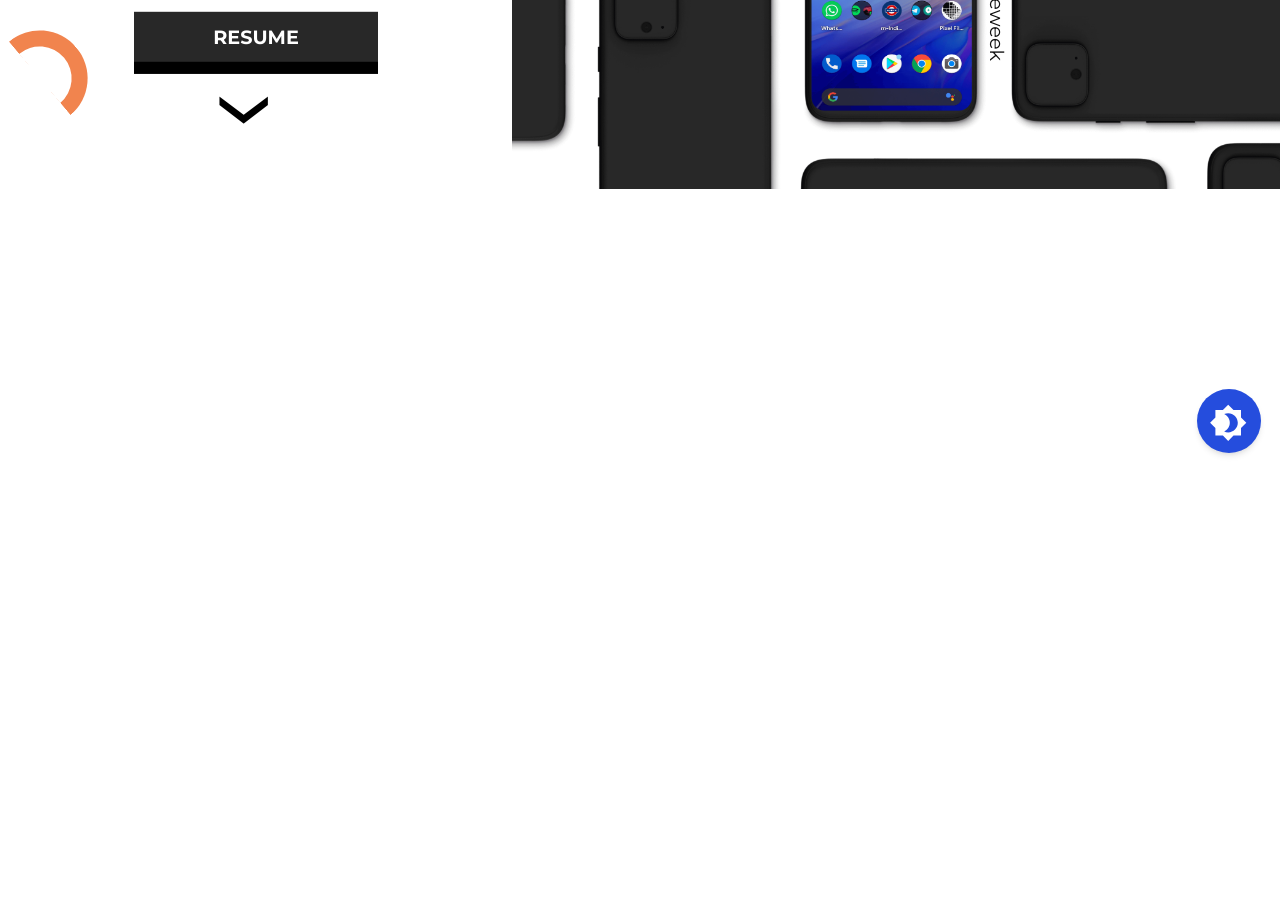
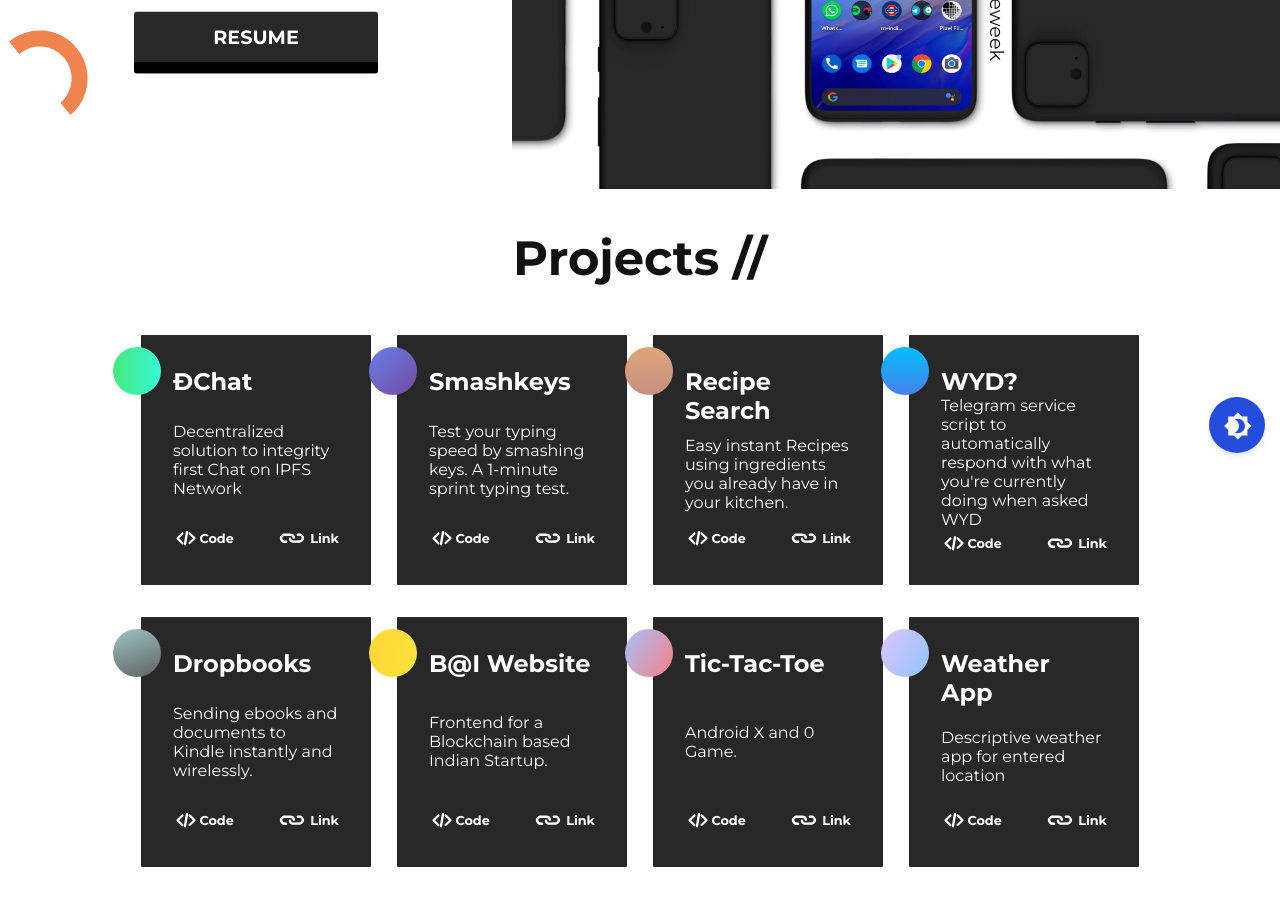
Before and after one commit to frzkn/portfolio, a Gatsby site: page / in a window 1280 px wide. Shown: the part 323-1228 px from the top of the page. Before the commit the page ends 916 px from the top, so only its background shows below. Built offline with nearby package versions, Linux system fonts and the light colour scheme; Gatsby itself is replaced by a stand-in of ours.

Commit message:
Hero and Project section done v1

```diff
--- a/package.json
+++ b/package.json
@@ -14,6 +14,7 @@
     "test": "echo \"Write tests! -> https://gatsby.dev/unit-testing\" && exit 1"
   },
   "dependencies": {
+    "classnames": "^2.2.6",
     "gatsby": "^2.18.12",
     "react": "^16.12.0",
     "react-dom": "^16.12.0"
--- a/src/components/Hero.js
+++ b/src/components/Hero.js
@@ -1,20 +1,22 @@
 import React from "react"
 import styles from "./Hero.module.css"
-
+import classNames from "classnames/bind"
 import woftw from "../images/wotw2.png"
 import tele from "../images/telegram.svg"
 import insta from "../images/instagram.svg"
 import git from "../images/github.svg"
 import linked from "../images/linked.svg"
 import lightDark from "../images/lightdark.svg"
-
-const Hero = () => {
+import scroll from "../images/scroll.svg"
+let cx = classNames.bind(styles)
+const Hero = ({ light, setLight }) => {
+  const toggleMode = () => setLight(!light)
   return (
-    <div class={styles.main}>
+    <div class={cx({ main: true, darkBg: !light })}>
       <div class={styles.hero}>
-        <h2 class={styles.name}>Faraz. K</h2>
-        <h4 class={styles.title}>Web Developer</h4>
-        <div class={styles.links}>
+        <h2 class={cx({ name: true, lightText: !light })}>Faraz. K</h2>
+        <h4 class={`${styles.title} accent`}>Web Developer</h4>
+        <div class={cx({ links: true, invertLinks: !light })}>
           <a href="https://t.me/frzkn">
             <img class={styles.brand} src={tele} />
           </a>
@@ -33,15 +35,17 @@ const Hero = () => {
         <div class={styles.circle2}></div>
         <div class={styles.arc}></div>
 
-        <p class={styles.fab}>
+        <p class={styles.fab} onClick={toggleMode}>
           <img class={styles.fabImage} src={lightDark}></img>
         </p>
-        <p class={styles.chevron}>›</p>
       </div>
       <div class={styles.woftw}>
         <img src={woftw} />
-        <p class={styles.woftwtag}> #homescreenoftheweek</p>
+        <p class={cx({ woftwtag: true, lightText: !light })}>
+          #homescreenoftheweek
+        </p>
       </div>
+      <img src={scroll} class={styles.chevron} />
     </div>
   )
 }
--- a/src/components/Hero.module.css
+++ b/src/components/Hero.module.css
@@ -1,7 +1,10 @@
 .main {
   display: flex;
-  position: relative;
   min-height: 800px;
+  display: relative;
+  background-color: var(--light-bg);
+  transition: 1s all;
+  overflow: hidden;
 }
 
 .woftw {
@@ -51,21 +54,38 @@
 
 .resume {
   padding: 0.8rem 1rem;
+  border-radius: 3px;
   background: #282828;
   color: white;
   font-family: inherit;
   font-size: 1.2rem;
   font-weight: bold;
   border: none;
+  max-width: 250px;
   border-bottom: 0.8rem solid black;
 }
 
 .chevron {
   position: absolute;
-  bottom: 20%;
+  bottom: 5%;
   left: 50%;
-  transform: translateX(-50%) rotate(90deg);
-  font-size: 4rem;
+  height: 3.5rem;
+  transform: translateX(-50%);
+  opacity: 0;
+  animation: blinker 1s alternate-reverse 3 linear;
+}
+@keyframes blinker {
+  0% {
+    transform: translate(-50%, 0%);
+    opacity: 0;
+  }
+  50% {
+    opacity: 1;
+  }
+  100% {
+    transform: translate(-50%, 26%);
+    opacity: 0;
+  }
 }
 .fab {
   position: fixed;
@@ -75,8 +95,8 @@
   transform: translateX(-50%);
   font-size: 5rem;
   background-color: var(--accent);
-  height: 4rem;
-  width: 4rem;
+  height: 3.5rem;
+  width: 3.5rem;
   border-radius: 999px;
   box-shadow: 0 4px 6px -1px rgba(0, 0, 0, 0.1),
     0 2px 4px -1px rgba(0, 0, 0, 0.06);
@@ -84,8 +104,14 @@
 
 .fabImage {
   filter: invert();
-  transform: translate(15%, -40%) scale(0.8);
+  transform: translate(10%, -50%) scale(0.6);
   /* transform: translate(20%, -40%) scale(0.8); */
+  user-drag: none;
+  user-select: none;
+  -moz-user-select: none;
+  -webkit-user-drag: none;
+  -webkit-user-select: none;
+  -ms-user-select: none;
 }
 
 .circle {
@@ -112,7 +138,7 @@
   height: 3rem;
   width: 6rem;
   position: absolute;
-  border: 1.2rem solid var(--accent);
+  border: 1rem solid var(--accent);
 
   border-top-left-radius: 110px;
   border-top-right-radius: 110px;
@@ -124,12 +150,24 @@
   transform-origin: center;
 }
 
+.darkBg {
+  background-color: var(--dark-bg) !important;
+}
+.lightText {
+  color: var(--light-bg) !important;
+}
+
+.invertLinks {
+  filter: invert();
+}
+
 @media screen and (min-width: 900px) {
   .main {
     justify-content: space-evenly;
     align-items: stretch;
     min-height: unset;
     background-color: var(--light-bg);
+    display: relative;
   }
   .hero {
     width: 40%;
@@ -148,8 +186,6 @@
     right: 110%;
   }
   .chevron {
-    bottom: 0%;
-    font-size: 8rem;
   }
 
   .woftw {
@@ -161,6 +197,12 @@
     display: block;
     width: 100%;
     background-position-x: -80%;
+    user-drag: none;
+    user-select: none;
+    -moz-user-select: none;
+    -webkit-user-drag: none;
+    -webkit-user-select: none;
+    -ms-user-select: none;
   }
   .woftwtag {
     position: absolute;
--- /dev/null
+++ b/src/components/Project.js
@@ -0,0 +1,142 @@
+import React from "react"
+import styles from "./Project.module.css"
+import code from "../images/code.svg"
+import link from "../images/link.svg"
+import classNames from "classnames/bind"
+
+export default ({ light }) => {
+  let cx = classNames.bind(styles)
+  return (
+    <div className={cx({ main: true, darkBg: !light })}>
+      <h2 className={cx({ lightText: !light })}>Projects //</h2>
+      <div className={styles.cards}>
+        <div className={cx({ card: true, paddingcard: true })}></div>
+        <div className={styles.card}>
+          <h3>ÐChat</h3>
+          <p>Decentralized solution to integrity first Chat on IPFS Network</p>
+          <div className={styles.links}>
+            <a href="#">
+              <img src={code}></img>
+              <p>Code</p>
+            </a>
+            <a href="#">
+              <img src={link}></img>
+              <p>Link</p>
+            </a>
+          </div>
+        </div>
+        <div className={styles.card}>
+          <h3>Smashkeys</h3>
+          <p>
+            Test your typing speed by smashing keys. A 1-minute sprint typing
+            test.
+          </p>
+          <div className={styles.links}>
+            <a href="#">
+              <img src={code}></img>
+              <p>Code</p>
+            </a>
+            <a href="#">
+              <img src={link}></img>
+              <p>Link</p>
+            </a>
+          </div>
+        </div>
+        <div className={styles.card}>
+          <h3>Recipe Search</h3>
+          <p>
+            Easy instant Recipes using ingredients you already have in your
+            kitchen.
+          </p>
+          <div className={styles.links}>
+            <a href="#">
+              <img src={code}></img>
+              <p>Code</p>
+            </a>
+            <a href="#">
+              <img src={link}></img>
+              <p>Link</p>
+            </a>
+          </div>
+        </div>
+        <div className={styles.card}>
+          <h3>WYD?</h3>
+          <p>
+            Telegram service script to automatically respond with what you're
+            currently doing when asked WYD
+          </p>
+          <div className={styles.links}>
+            <a href="#">
+              <img src={code}></img>
+              <p>Code</p>
+            </a>
+            <a href="#">
+              <img src={link}></img>
+              <p>Link</p>
+            </a>
+          </div>
+        </div>
+        <div className={styles.card}>
+          <h3>Dropbooks</h3>
+          <p>
+            Sending ebooks and documents to Kindle instantly and wirelessly.
+          </p>
+          <div className={styles.links}>
+            <a href="#">
+              <img src={code}></img>
+              <p>Code</p>
+            </a>
+            <a href="#">
+              <img src={link}></img>
+              <p>Link</p>
+            </a>
+          </div>
+        </div>
+        <div className={styles.card}>
+          <h3>B@I Website</h3>
+          <p>Frontend for a Blockchain based Indian Startup.</p>
+          <div className={styles.links}>
+            <a href="#">
+              <img src={code}></img>
+              <p>Code</p>
+            </a>
+            <a href="#">
+              <img src={link}></img>
+              <p>Link</p>
+            </a>
+          </div>
+        </div>
+        <div className={styles.card}>
+          <h3>Tic-Tac-Toe</h3>
+          <p>Android X and 0 Game.</p>
+          <div className={styles.links}>
+            <a href="#">
+              <img src={code}></img>
+              <p>Code</p>
+            </a>
+            <a href="#">
+              <img src={link}></img>
+              <p>Link</p>
+            </a>
+          </div>
+        </div>
+        <div className={styles.card}>
+          <h3>Weather App</h3>
+          <p>Descriptive weather app for entered location</p>
+          <div className={styles.links}>
+            <a href="#">
+              <img src={code}></img>
+              <p>Code</p>
+            </a>
+            <a href="#">
+              <img src={link}></img>
+              <p>Link</p>
+            </a>
+          </div>
+        </div>{" "}
+        <div className={cx({ card: true, paddingcard: true })}></div>
+      </div>
+
+    </div>
+  )
+}
--- /dev/null
+++ b/src/components/Project.module.css
@@ -0,0 +1,172 @@
+.main {
+  background-color: var(--light-bg);
+  transition: 1s all;
+  padding-bottom: 6rem;
+}
+
+.main > h2 {
+  font-size: 3rem;
+  text-align: center;
+  padding: 0;
+  color: var(--dark-bg);
+}
+
+.lightText {
+  color: var(--light-bg) !important;
+}
+
+.darkBg {
+  background-color: var(--dark-bg);
+}
+
+.cards {
+  flex-grow: 1;
+  display: flex;
+  scroll-behavior: smooth;
+  overflow-x: scroll;
+  overflow-y: visible;
+  scroll-snap-type: x mandatory;
+  height: 100%;
+  margin-top: 5rem;
+}
+.cards::-webkit-scrollbar {
+  width: 0px; /* Remove scrollbar space */
+  background: transparent; /* Optional: just make scrollbar invisible */
+}
+
+.card {
+  margin-left: 2rem;
+  margin-right: 2rem;
+  padding-left: 3.5rem;
+  border-radius: 1px;
+  padding-right: 3.5em;
+  padding-top: 3rem;
+  scroll-snap-stop: always;
+  padding-bottom: 1.5rem;
+  display: flex;
+  flex-direction: column;
+  max-height: 350px;
+  scroll-snap-align: center;
+  justify-content: space-between;
+  background: #282828;
+  position: relative;
+}
+.paddingcard {
+  background-color: transparent;
+  scroll-snap-align: none;
+  height: 100%;
+  padding: 1.5rem;
+  margin: 0;
+}
+.paddingcard::after {
+  visibility: hidden;
+}
+
+.card::after {
+  content: "";
+  height: 4.5rem;
+  width: 4.5rem;
+  position: absolute;
+  top: 5%;
+  left: -15%;
+  border-radius: 999px;
+}
+
+.card:nth-of-type(2)::after {
+  background-image: linear-gradient(to right, #43e97b 0%, #38f9d7 100%);
+}
+
+.card:nth-of-type(3)::after {
+  background-image: linear-gradient(135deg, #667eea 0%, #764ba2 100%);
+}
+
+.card:nth-of-type(4)::after {
+  background-image: linear-gradient(to top, #c79081 0%, #dfa579 100%);
+}
+
+.card:nth-of-type(5)::after {
+  background-image: linear-gradient(to top, #4481eb 0%, #04befe 100%);
+}
+
+.card:nth-of-type(6)::after {
+  background-image: linear-gradient(-20deg, #616161 0%, #9bc5c3 100%);
+}
+
+.card:nth-of-type(7)::after {
+  background-image: linear-gradient(to right, #fdd835 0%, #fee140 100%);
+}
+
+.card:nth-of-type(8)::after {
+  background-image: linear-gradient(120deg, #a6c0fe 0%, #f68084 100%);
+}
+
+.card:nth-of-type(9)::after {
+  background-image: linear-gradient(120deg, #e0c3fc 0%, #8ec5fc 100%);
+}
+
+.card > h3 {
+  font-size: 1.5rem;
+  text-align: left;
+}
+.card > p {
+}
+
+.card > * {
+  color: white;
+}
+
+.links {
+  display: flex;
+  font-weight: bold;
+  justify-content: space-between;
+}
+.links > a {
+  text-decoration: none;
+  color: white;
+  display: flex;
+  align-items: center;
+  font-size: 0.8rem;
+  /* margin-left: 0.2rem;
+  margin-right: 0.2rem; */
+}
+.links > a > img {
+  padding: 0 0.2rem;
+}
+
+@media screen and (min-width: 900px) {
+  .main > h2 {
+    font-size: 3rem;
+    padding: 1rem;
+    width: 80%;
+    text-align: center;
+    margin: 0 auto 1rem;
+    padding-top: 2.5rem;
+  }
+
+  .cards {
+    /* overflow: unset;
+    flex-wrap: wrap;
+    justify-content: space-around; */
+    overflow: visible;
+    width: 80%;
+    margin: 0 auto;
+    display: grid;
+    grid-template-columns: repeat(4, 1fr);
+    justify-items: center;
+  }
+  .card {
+    padding: 2rem 2rem;
+    max-width: 230px;
+    height: 250px;
+    margin: 1rem 0;
+  }
+
+  .card::after {
+    height: 3rem;
+    width: 3rem;
+    left: -12%;
+  }
+  .paddingcard {
+    display: none;
+  }
+}
--- a/src/pages/index.js
+++ b/src/pages/index.js
@@ -1,8 +1,13 @@
 import React from "react"
 import Hero from "../components/Hero"
+import Project from "../components/Project"
+export default () => {
+  const [light, setLight] = React.useState(true)
+  return (
+    <div>
+      <Hero light={light} setLight={setLight} />
 
-export default () => (
-  <div >
-    <Hero />
-  </div>
-)
+      <Project light={light} />
+    </div>
+  )
+}
```
Also changed, not shown: src/components/Card.js (added, +9 -0 lines), src/images/code.svg (added), src/images/link.svg (added), src/images/scroll.svg (added), src/images/wotw.png (deleted), 1 other file.
